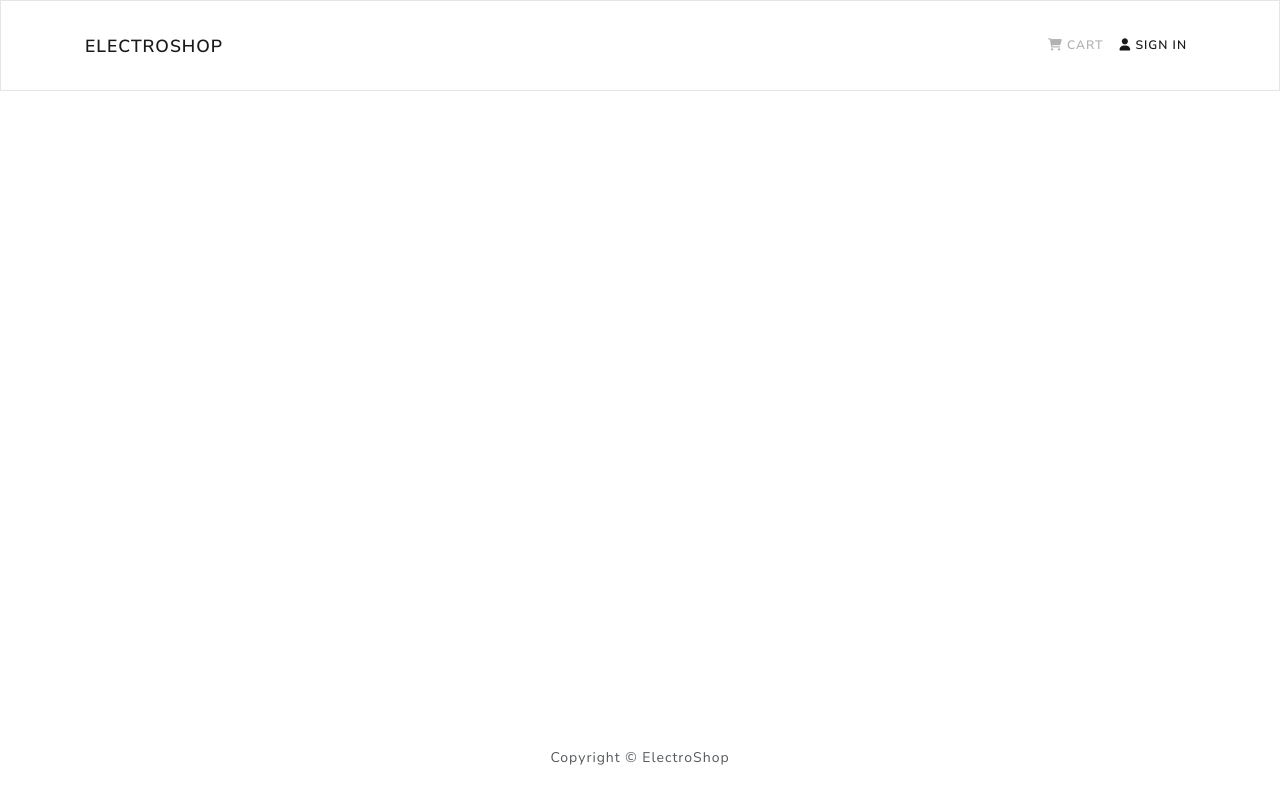
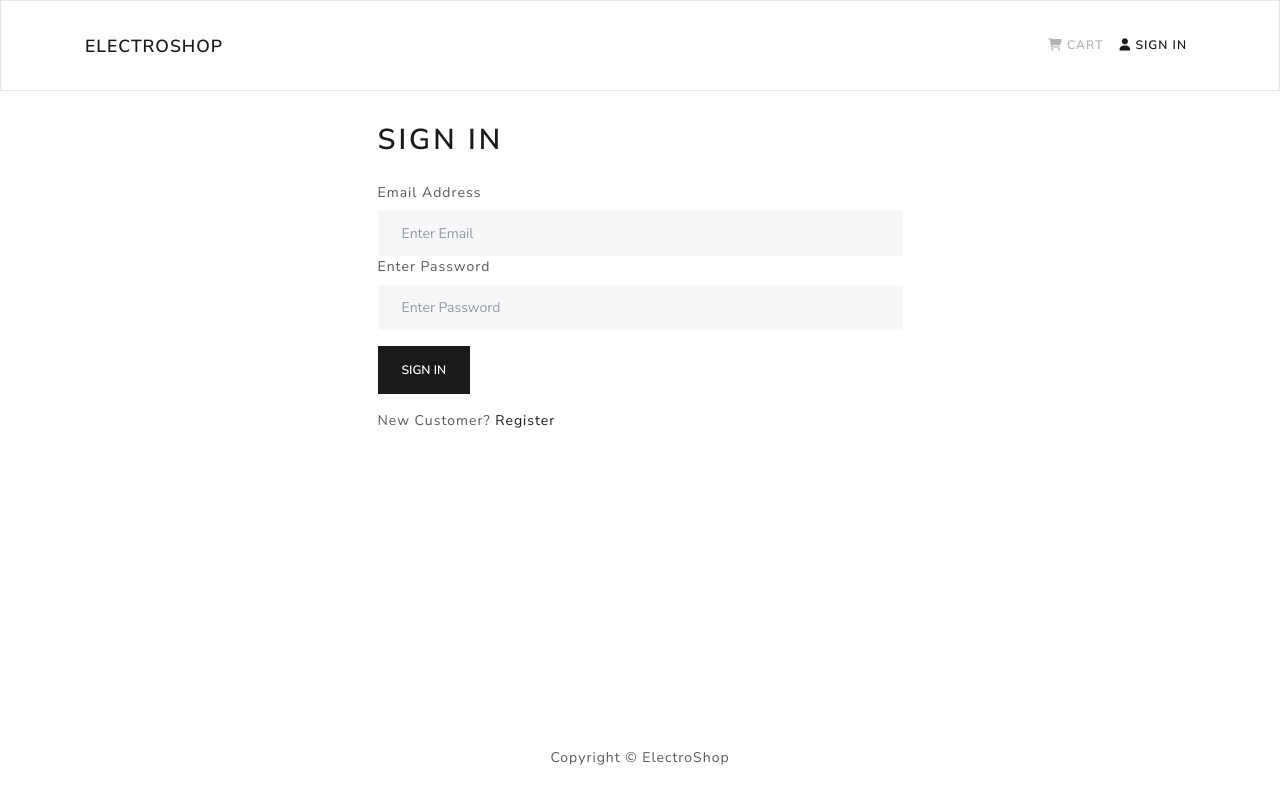
Before and after one commit to tapia1013/electroshop, a React (Create React App) app in the folder frontend/: page /login in a window 1280 px wide. Built offline with nearby package versions, Linux system fonts and the light colour scheme.

Commit message:
login in functionality log in works and jsx and dispatch

```diff
--- a/frontend/src/App.js
+++ b/frontend/src/App.js
@@ -5,6 +5,7 @@
 import HomeScreen from './screens/HomeScreen';
 import ProductScreen from './screens/ProductScreen';
 import CartScreen from './screens/CartScreen';
+import LoginScreen from './screens/LoginScreen';
 
 const App = () => {
   return (
@@ -14,6 +15,7 @@
         <Container>
           <Routes>
             <Route exact path='/' element={<HomeScreen />} />
+            <Route path='/login/' element={<LoginScreen />} />
             <Route path='/products/:id' element={<ProductScreen />} />
             <Route path='/cart' element={<CartScreen />}>
               <Route path='/cart/:id' element={<CartScreen />}>
--- /dev/null
+++ b/frontend/src/components/FormContainer.js
@@ -0,0 +1,16 @@
+import React from 'react'
+import { Container, Row, Col } from 'react-bootstrap'
+
+const FormContainer = ({ children }) => {
+  return (
+    <Container>
+      <Row className='justify-content-md-center'>
+        <Col xs={12} md={6}>
+          {children}
+        </Col>
+      </Row>
+    </Container>
+  )
+}
+
+export default FormContainer
--- /dev/null
+++ b/frontend/src/screens/LoginScreen.js
@@ -0,0 +1,79 @@
+import React, { useEffect, useState } from 'react';
+import { Link, useLocation, useNavigate } from 'react-router-dom';
+import { Form, Button, Row, Col } from 'react-bootstrap';
+import { useDispatch, useSelector } from 'react-redux';
+import Message from '../components/Message';
+import Loader from '../components/Loader';
+import FormContainer from '../components/FormContainer';
+import { login } from '../actions/userActions';
+
+
+
+const LoginScreen = () => {
+  const [email, setEmail] = useState('');
+  const [password, setPassword] = useState('');
+  const location = useLocation();
+  const navigate = useNavigate();
+
+  const dispatch = useDispatch();
+
+  const userLogin = useSelector(state => state.userLogin);
+  const { loading, error, userInfo } = userLogin;
+
+  const redirect = location.search ? location.search.split('=')[1] : '/';
+
+  // Check for userInfo if exists
+  useEffect(() => {
+    if (userInfo) {
+      navigate(redirect)
+    }
+  }, [navigate, userInfo, redirect])
+
+
+  const submitHandler = (e) => {
+    e.preventDefault();
+    dispatch(login(email, password));
+  };
+
+  return (
+    <FormContainer>
+      <h1>Sign In</h1>
+      {error && (<Message variant='danger'>{error}</Message>)}
+      {loading && (<Loader />)}
+
+      <Form onSubmit={submitHandler}>
+        <Form.Group controlId='email'>
+          <Form.Label>Email Address</Form.Label>
+          <Form.Control
+            type='email'
+            placeholder='Enter Email'
+            value={email}
+            onChange={(e) => setEmail(e.target.value)}
+          ></Form.Control>
+        </Form.Group>
+
+        <Form.Group controld='password'>
+          <Form.Label>Enter Password</Form.Label>
+          <Form.Control
+            type='password'
+            placeholder='Enter Password'
+            value={password}
+            onChange={(e) => setPassword(e.target.value)}
+          ></Form.Control>
+        </Form.Group>
+
+        <Button style={{ marginTop: '1rem' }} type='submit' variant='primary'>
+          Sign In
+        </Button>
+      </Form>
+
+      <Row className='py-3'>
+        <Col>
+          New Customer? <Link to={redirect ? `/register?redirect=${redirect}` : '/register'}>Register</Link>
+        </Col>
+      </Row>
+    </FormContainer>
+  )
+}
+
+export default LoginScreen
```
